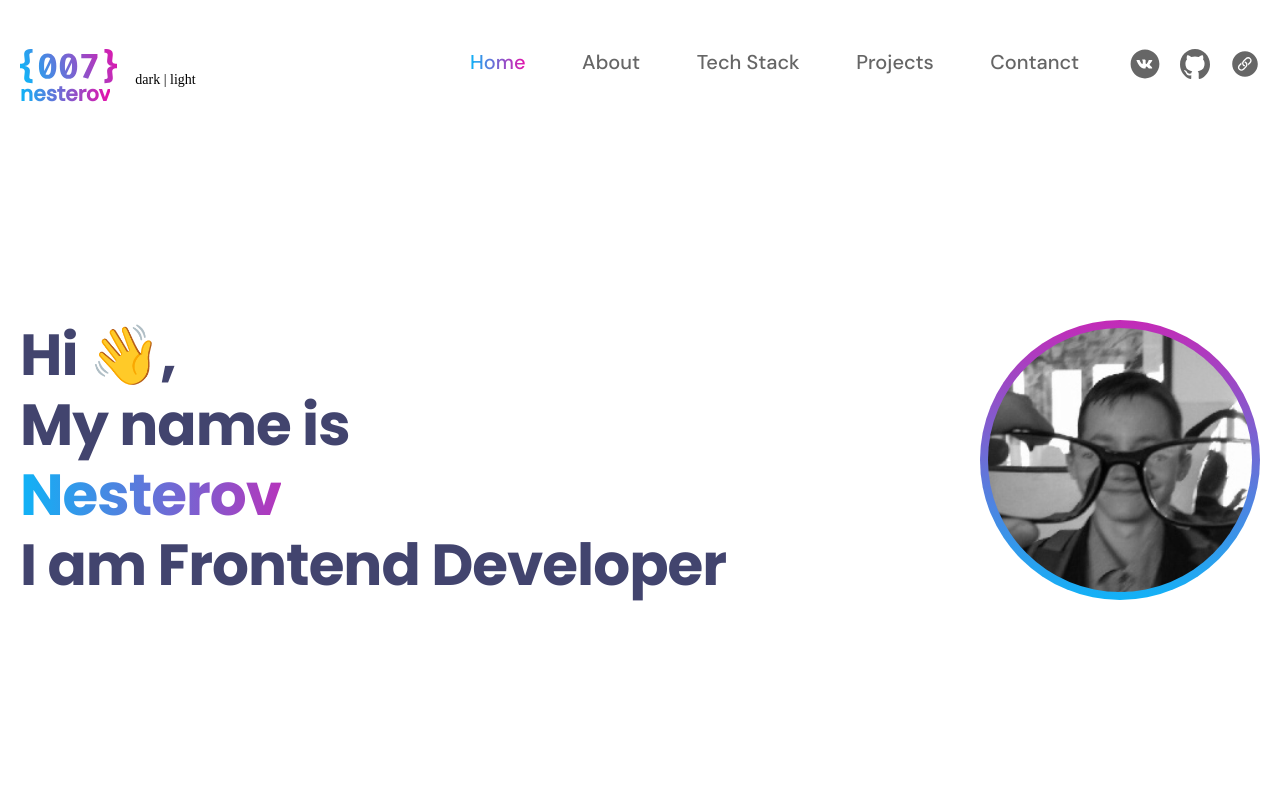
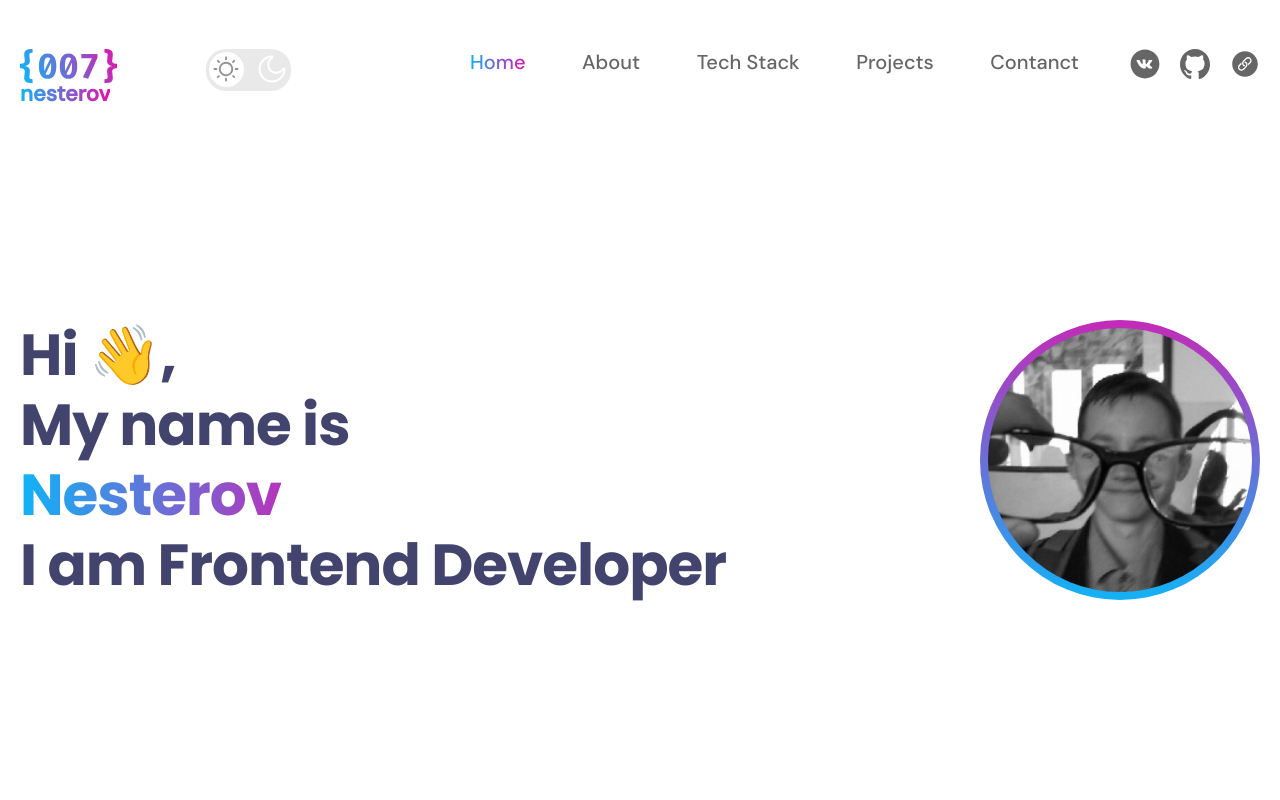
Before and after one commit to AlexandrNesterovSe7en/Portfolio, a React (Create React App) app: page / in a window 1280 px wide. Shown: the top 800 px of the page. Built offline with nearby package versions, Linux system fonts and the light colour scheme.

Commit message:
create switch for dark mode

```diff
--- /dev/null
+++ b/src/UI/SVG/SwitcherDarkMode/MoonSVG/MoonSVG.jsx
@@ -0,0 +1,13 @@
+import cl from '../SwitcherDarkMode.module.css';
+import clMoonSvg from './MoonSVG.module.css';
+
+const MoonSVG = ({className}) => {
+    return (
+
+        <svg className={`${cl.Moon_Sun} ${className} ${clMoonSvg.moon}`} width="800px" height="800px" viewBox="0 0 24 24" xmlns="http://www.w3.org/2000/svg">
+            <path d="M21.0672 11.8568L20.4253 11.469L21.0672 11.8568ZM12.1432 2.93276L11.7553 2.29085V2.29085L12.1432 2.93276ZM21.25 12C21.25 17.1086 17.1086 21.25 12 21.25V22.75C17.9371 22.75 22.75 17.9371 22.75 12H21.25ZM12 21.25C6.89137 21.25 2.75 17.1086 2.75 12H1.25C1.25 17.9371 6.06294 22.75 12 22.75V21.25ZM2.75 12C2.75 6.89137 6.89137 2.75 12 2.75V1.25C6.06294 1.25 1.25 6.06294 1.25 12H2.75ZM15.5 14.25C12.3244 14.25 9.75 11.6756 9.75 8.5H8.25C8.25 12.5041 11.4959 15.75 15.5 15.75V14.25ZM20.4253 11.469C19.4172 13.1373 17.5882 14.25 15.5 14.25V15.75C18.1349 15.75 20.4407 14.3439 21.7092 12.2447L20.4253 11.469ZM9.75 8.5C9.75 6.41182 10.8627 4.5828 12.531 3.57467L11.7553 2.29085C9.65609 3.5593 8.25 5.86509 8.25 8.5H9.75ZM12 2.75C11.9115 2.75 11.8077 2.71008 11.7324 2.63168C11.6686 2.56527 11.6538 2.50244 11.6503 2.47703C11.6461 2.44587 11.6482 2.35557 11.7553 2.29085L12.531 3.57467C13.0342 3.27065 13.196 2.71398 13.1368 2.27627C13.0754 1.82126 12.7166 1.25 12 1.25V2.75ZM21.7092 12.2447C21.6444 12.3518 21.5541 12.3539 21.523 12.3497C21.4976 12.3462 21.4347 12.3314 21.3683 12.2676C21.2899 12.1923 21.25 12.0885 21.25 12H22.75C22.75 11.2834 22.1787 10.9246 21.7237 10.8632C21.286 10.804 20.7293 10.9658 20.4253 11.469L21.7092 12.2447Z" />
+        </svg>
+    );
+};
+
+export default MoonSVG;
--- /dev/null
+++ b/src/UI/SVG/SwitcherDarkMode/MoonSVG/MoonSVG.module.css
@@ -0,0 +1,4 @@
+.moon{
+    right: 4px;
+    fill: #fff;
+}
--- /dev/null
+++ b/src/UI/SVG/SwitcherDarkMode/SunSVG/SunSVG.jsx
@@ -0,0 +1,18 @@
+import cl from '../SwitcherDarkMode.module.css';
+const SunSVG = ({className}) => {
+    return (
+        <svg className={`${cl.Moon_Sun} ${className}`} width="800px" height="800px" viewBox="0 0 24 24" xmlns="http://www.w3.org/2000/svg">
+            <path d="M12 17.75C10.8628 17.75 9.75106 17.4128 8.80547 16.781C7.85989 16.1491 7.1229 15.2511 6.6877 14.2004C6.25249 13.1498 6.13862 11.9936 6.36049 10.8782C6.58235 9.76284 7.12999 8.73829 7.93414 7.93414C8.73829 7.12999 9.76284 6.58235 10.8782 6.36049C11.9936 6.13862 13.1498 6.25249 14.2004 6.6877C15.2511 7.1229 16.1491 7.85989 16.781 8.80547C17.4128 9.75106 17.75 10.8628 17.75 12C17.7474 13.5242 17.1407 14.9852 16.0629 16.0629C14.9852 17.1407 13.5242 17.7474 12 17.75ZM12 7.75C11.1594 7.75 10.3377 7.99926 9.63883 8.46626C8.93992 8.93325 8.39519 9.59701 8.07351 10.3736C7.75184 11.1502 7.66768 12.0047 7.83167 12.8291C7.99565 13.6536 8.40043 14.4108 8.9948 15.0052C9.58917 15.5996 10.3464 16.0044 11.1709 16.1683C11.9953 16.3323 12.8498 16.2482 13.6264 15.9265C14.403 15.6048 15.0668 15.0601 15.5337 14.3612C16.0007 13.6623 16.25 12.8406 16.25 12C16.2474 10.8736 15.7987 9.79417 15.0023 8.99772C14.2058 8.20126 13.1264 7.75264 12 7.75Z" fill="" />
+            <path d="M12 5C11.8019 4.99741 11.6126 4.91756 11.4725 4.77747C11.3324 4.63737 11.2526 4.44811 11.25 4.25V2.75C11.25 2.55109 11.329 2.36032 11.4697 2.21967C11.6103 2.07902 11.8011 2 12 2C12.1989 2 12.3897 2.07902 12.5303 2.21967C12.671 2.36032 12.75 2.55109 12.75 2.75V4.25C12.7474 4.44811 12.6676 4.63737 12.5275 4.77747C12.3874 4.91756 12.1981 4.99741 12 5Z"  />
+            <path d="M12 22C11.8019 21.9974 11.6126 21.9176 11.4725 21.7775C11.3324 21.6374 11.2526 21.4481 11.25 21.25V19.75C11.25 19.5511 11.329 19.3603 11.4697 19.2197C11.6103 19.079 11.8011 19 12 19C12.1989 19 12.3897 19.079 12.5303 19.2197C12.671 19.3603 12.75 19.5511 12.75 19.75V21.25C12.7474 21.4481 12.6676 21.6374 12.5275 21.7775C12.3874 21.9176 12.1981 21.9974 12 22Z"  />
+            <path d="M21.25 12.75H19.75C19.5511 12.75 19.3603 12.671 19.2197 12.5303C19.079 12.3897 19 12.1989 19 12C19 11.8011 19.079 11.6103 19.2197 11.4697C19.3603 11.329 19.5511 11.25 19.75 11.25H21.25C21.4489 11.25 21.6397 11.329 21.7803 11.4697C21.921 11.6103 22 11.8011 22 12C22 12.1989 21.921 12.3897 21.7803 12.5303C21.6397 12.671 21.4489 12.75 21.25 12.75Z"  />
+            <path d="M4.25 12.75H2.75C2.55109 12.75 2.36032 12.671 2.21967 12.5303C2.07902 12.3897 2 12.1989 2 12C2 11.8011 2.07902 11.6103 2.21967 11.4697C2.36032 11.329 2.55109 11.25 2.75 11.25H4.25C4.44891 11.25 4.63968 11.329 4.78033 11.4697C4.92098 11.6103 5 11.8011 5 12C5 12.1989 4.92098 12.3897 4.78033 12.5303C4.63968 12.671 4.44891 12.75 4.25 12.75Z"  />
+            <path d="M6.50001 7.24995C6.30707 7.2352 6.12758 7.14545 6.00001 6.99995L4.91001 5.99995C4.83844 5.92838 4.78167 5.84341 4.74293 5.7499C4.7042 5.65639 4.68427 5.55617 4.68427 5.45495C4.68427 5.35373 4.7042 5.25351 4.74293 5.16C4.78167 5.06649 4.83844 4.98152 4.91001 4.90995C4.98158 4.83838 5.06655 4.78161 5.16006 4.74287C5.25357 4.70414 5.3538 4.6842 5.45501 4.6842C5.55623 4.6842 5.65645 4.70414 5.74996 4.74287C5.84347 4.78161 5.92844 4.83838 6.00001 4.90995L7.00001 5.99995C7.123 6.13746 7.19099 6.31547 7.19099 6.49995C7.19099 6.68443 7.123 6.86244 7.00001 6.99995C6.87244 7.14545 6.69295 7.2352 6.50001 7.24995Z"  />
+            <path d="M18.56 19.31C18.4615 19.3104 18.3638 19.2912 18.2728 19.2534C18.1818 19.2157 18.0993 19.1601 18.03 19.09L17 18C16.9332 17.86 16.9114 17.7028 16.9376 17.5499C16.9638 17.3971 17.0368 17.2561 17.1465 17.1464C17.2561 17.0368 17.3971 16.9638 17.55 16.9376C17.7028 16.9113 17.8601 16.9331 18 17L19.09 18C19.2305 18.1406 19.3094 18.3312 19.3094 18.53C19.3094 18.7287 19.2305 18.9194 19.09 19.06C19.0233 19.1355 18.9419 19.1967 18.8508 19.2397C18.7597 19.2827 18.6607 19.3066 18.56 19.31Z"  />
+            <path d="M17.5 7.24995C17.3071 7.2352 17.1276 7.14545 17 6.99995C16.877 6.86244 16.809 6.68443 16.809 6.49995C16.809 6.31547 16.877 6.13746 17 5.99995L18 4.90995C18.1445 4.76541 18.3406 4.6842 18.545 4.6842C18.7494 4.6842 18.9455 4.76541 19.09 4.90995C19.2345 5.05449 19.3158 5.25054 19.3158 5.45495C19.3158 5.65936 19.2345 5.85541 19.09 5.99995L18 6.99995C17.8724 7.14545 17.6929 7.2352 17.5 7.24995Z"  />
+            <path d="M5.44001 19.31C5.34147 19.3104 5.24383 19.2912 5.15282 19.2534C5.06181 19.2157 4.97926 19.1601 4.91001 19.09C4.76956 18.9494 4.69067 18.7587 4.69067 18.56C4.69067 18.3612 4.76956 18.1706 4.91001 18.03L6.00001 17C6.13997 16.9331 6.2972 16.9113 6.45006 16.9376C6.60293 16.9638 6.7439 17.0368 6.85357 17.1464C6.96324 17.2561 7.03621 17.3971 7.06244 17.5499C7.08866 17.7028 7.06685 17.86 7.00001 18L6.00001 19.09C5.92728 19.1638 5.83985 19.2216 5.74338 19.2595C5.64691 19.2974 5.54356 19.3146 5.44001 19.31Z"  />
+        </svg>
+    );
+};
+
+export default SunSVG;
--- /dev/null
+++ b/src/UI/SVG/SwitcherDarkMode/SwitcherDarkMode.module.css
@@ -0,0 +1,7 @@
+.Moon_Sun{
+    width: 30px;
+    height: 30px;
+    fill:#939393;
+    position: absolute;
+    z-index: 2;
+}
--- a/src/adaptiveCSS/HomePage/HomePage.module.css
+++ b/src/adaptiveCSS/HomePage/HomePage.module.css
@@ -9,7 +9,7 @@
 /* -------- */
 
 /* width 1310px */
-@media screen and (max-width: 1310px) {
+@media screen and (max-width: 1450px) {
     .header {
         padding-right: 20px !important;
         padding-left: 20px !important;
@@ -40,7 +40,7 @@
 /* -------- */
 
 /* width 1000px */
-@media screen and (max-width: 1000px) {
+@media screen and (max-width: 1170px) {
     .authorBuilt__adaptive {
         position: absolute;
         bottom: 10% !important;
--- /dev/null
+++ b/src/components/SwitcherDarkMode/SwitcherDarkMode.jsx
@@ -0,0 +1,27 @@
+import { useRef } from "react";
+import MoonSVG from "../../UI/SVG/SwitcherDarkMode/MoonSVG/MoonSVG";
+import SunSVG from "../../UI/SVG/SwitcherDarkMode/SunSVG/SunSVG";
+import cl from './SwitcherDarkMode.module.css';
+
+const SwitcherDarkMode = () => {
+    const switchMode = useRef(null);
+
+    function handler () {
+        if (document.documentElement.dataset.theme !== 'dark') {
+            document.documentElement.dataset.theme = 'dark';
+            switchMode.current.classList.add(cl.active);
+        } else {
+            document.documentElement.dataset.theme = '';
+            switchMode.current.classList.remove(cl.active);
+        }
+    }
+
+    return (
+        <button onClick={handler} className={`${cl.switcherDarkMode}`} ref={switchMode}>
+            <SunSVG />
+            <MoonSVG />
+        </button>
+    );
+};
+
+export default SwitcherDarkMode;
--- /dev/null
+++ b/src/components/SwitcherDarkMode/SwitcherDarkMode.module.css
@@ -0,0 +1,31 @@
+.switcherDarkMode {
+    width: 85px;
+    height: 42px;
+    align-self: baseline;
+    margin: 0 auto 0 auto;
+    display: flex;
+    justify-content: space-between;
+    border-radius: 20px;
+    padding: 5px;
+    background-color: #E9E9E9;
+    position: relative;
+}
+.switcherDarkMode::after {
+    content: '';
+    position: absolute;
+    width: 35px;
+    height: 35px;
+    top: 3px;
+    left: 3px;
+    border-radius: 50%;
+    background-color: #fff;
+    z-index: 1;
+}
+.switcherDarkMode.active{
+    background-color: #626262;
+}
+.switcherDarkMode.active::after{
+    left: auto;
+    right: 2px;
+    background-color: #333;
+}
--- a/src/modules/Header/Header.jsx
+++ b/src/modules/Header/Header.jsx
@@ -6,10 +6,11 @@ import clAdaptive from '../../adaptiveCSS/HomePage/HomePage.module.css';
 import useIsBurger from "../../Hooks/useChangeIsBurger";
 import ButtonOpenMenu from "../../components/ButtonOpenMenu/ButtonOpenMenu";
 import { useRef } from "react";
+import SwitcherDarkMode from "../../components/SwitcherDarkMode/SwitcherDarkMode";
 
 
 const Header = () => {
-    const isBurger = useIsBurger(1000);
+    const isBurger = useIsBurger(1170);
     const openMenu = useRef(null);
 
     function onClickToggleMenu(e) {
@@ -26,20 +27,12 @@ const Header = () => {
         }
     }
 
-    function handler () {
-        if (document.documentElement.dataset.theme !== 'dark') {
-            document.documentElement.dataset.theme = 'dark'
-        } else {
-            document.documentElement.dataset.theme = ''
-        }
-    }
-
     return (
         <header className={`${cl.header} ${clAdaptive.header}`}>
             <div className={cl.check}>
                 <Logo />
             </div>
-            <button className={cl.check} onClick={handler}>dark | light</button>
+            <SwitcherDarkMode />
             {
                 isBurger
                     ?
--- a/src/modules/Header/Header.module.css
+++ b/src/modules/Header/Header.module.css
@@ -12,10 +12,6 @@
     padding-left: 177px;
     padding-right: 230px;
     padding-top: 49px;
-}
-
-.check {
-    width: 97px;
 }
 
 .burger_links {
```
